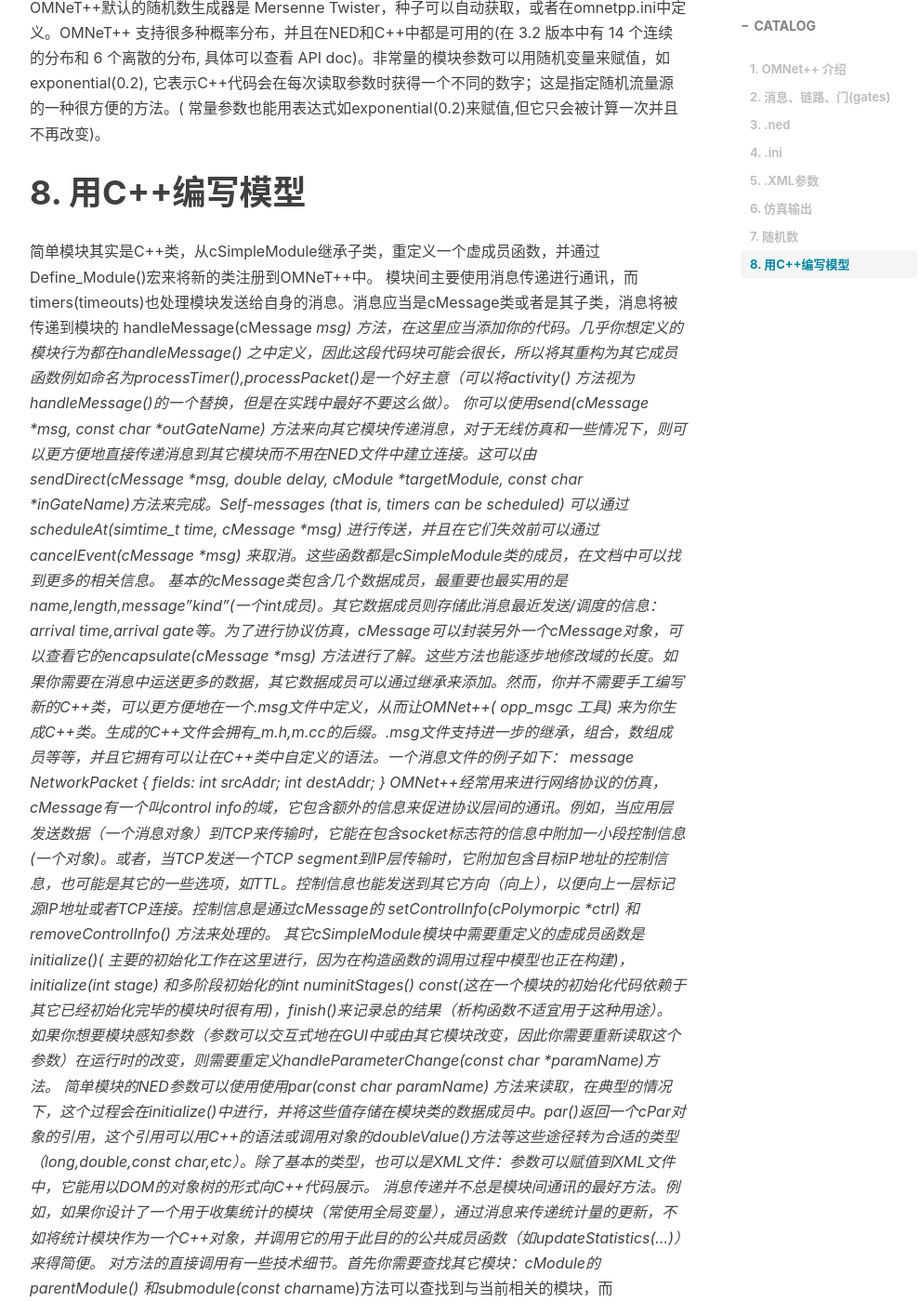
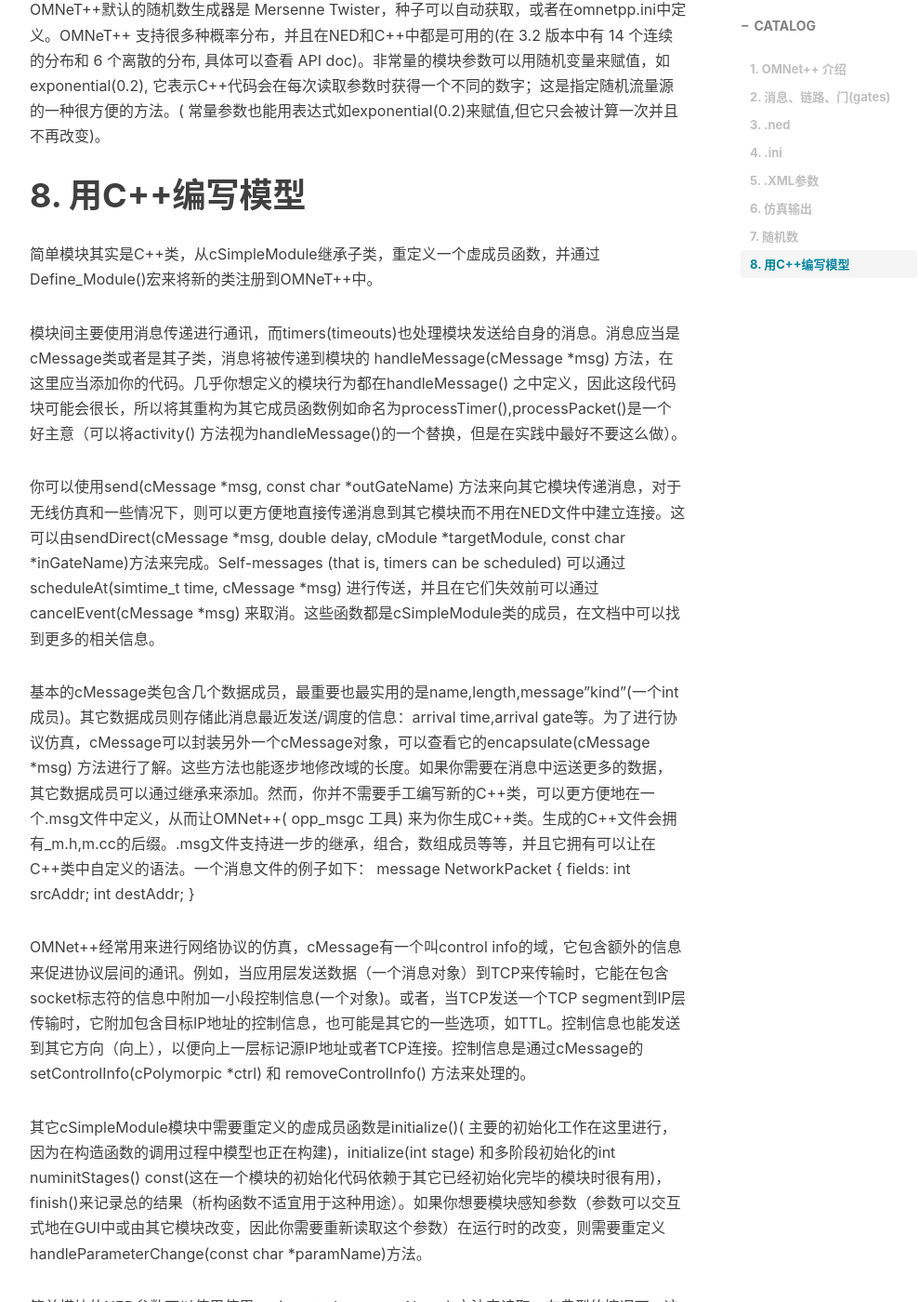
Before and after one commit to yuancanqin/yuancanqin.github.io, a Jekyll site: the page built from _posts/2019-11-10-OMNeT++-Simulation-Tutorial.md, in a window 1280 px wide and 1400 px high, scrolled down 4690 px. Shown: the whole window at 93% size, without its empty margins (233-1222 px from the left). Built offline with Jekyll 4.4.1, drawn with Linux system fonts in a browser that asks for light colours; nearby versions of some CDN libraries; comment, search, counter and statistics services are not loaded; some of the changed text lies outside the part shown.

Commit message:
new
v.04

````diff
--- a/_posts/2019-11-10-OMNeT++-Simulation-Tutorial.md
+++ b/_posts/2019-11-10-OMNeT++-Simulation-Tutorial.md
@@ -44,6 +44,7 @@
 # 3.    .ned
 每个仿真模型是一个复合模块类型的实例。这一层次（组件和拓扑）由NED文件来处理。
 NED文件只定义了模型的结构（拓扑），其行为和模块参数的某个子集则是开放的，行为是通过在简单模块相关联的C++代码来定义的，在NED文件中的参数赋值首先进行，而那些没有赋值的的参数则可以在ini文件中赋值（也就是说，在NED中的参数值不能被ini文件中的值覆盖）。如果最后仍然有一些参数没有被赋值，则会在运行时以交互的方式取得。
+
 1)简单块由simple关键字来声明的。
 简单模块是其他(复合)模块的基本构建块，简单模块类型由名称标识，简单模块通过声明参数和门来定义，一个名为sink的组件可以用NED来描述：
 ```
@@ -93,7 +94,8 @@
 所有的域(parameters, gates, submodules, connections) 都是可选的。通常复合模块参数是用于传递给子模块，对子模块的参数初始化的。
 
 基于这些模块则可以构成一个NED网络。并用network关键字来表示它可以通过自身运行。
-例如构成一个MulticastNetwork并用network关键字来表示它可以通过自身运行。例如构成一个MulticastNetwork,
+例如构成一个MulticastNetwork:
+
 ```
 network MulticastNetwork
 {
@@ -149,16 +151,25 @@
 
 # 8.    用C++编写模型
 简单模块其实是C++类，从cSimpleModule继承子类，重定义一个虚成员函数，并通过Define_Module()宏来将新的类注册到OMNeT++中。
+
 模块间主要使用消息传递进行通讯，而timers(timeouts)也处理模块发送给自身的消息。消息应当是cMessage类或者是其子类，消息将被传递到模块的 handleMessage(cMessage *msg) 方法，在这里应当添加你的代码。几乎你想定义的模块行为都在handleMessage() 之中定义，因此这段代码块可能会很长，所以将其重构为其它成员函数例如命名为processTimer(),processPacket()是一个好主意（可以将activity() 方法视为handleMessage()的一个替换，但是在实践中最好不要这么做）。
+
 你可以使用send(cMessage *msg, const char *outGateName) 方法来向其它模块传递消息，对于无线仿真和一些情况下，则可以更方便地直接传递消息到其它模块而不用在NED文件中建立连接。这可以由sendDirect(cMessage *msg, double delay, cModule *targetModule, const char *inGateName)方法来完成。Self-messages (that is, timers can be scheduled) 可以通过scheduleAt(simtime_t time, cMessage *msg) 进行传送，并且在它们失效前可以通过cancelEvent(cMessage *msg) 来取消。这些函数都是cSimpleModule类的成员，在文档中可以找到更多的相关信息。
+
 基本的cMessage类包含几个数据成员，最重要也最实用的是name,length,message”kind”(一个int成员)。其它数据成员则存储此消息最近发送/调度的信息：arrival time,arrival gate等。为了进行协议仿真，cMessage可以封装另外一个cMessage对象，可以查看它的encapsulate(cMessage *msg) 方法进行了解。这些方法也能逐步地修改域的长度。如果你需要在消息中运送更多的数据，其它数据成员可以通过继承来添加。然而，你并不需要手工编写新的C++类，可以更方便地在一个.msg文件中定义，从而让OMNet++( opp_msgc 工具) 来为你生成C++类。生成的C++文件会拥有_m.h,m.cc的后缀。.msg文件支持进一步的继承，组合，数组成员等等，并且它拥有可以让在C++类中自定义的语法。一个消息文件的例子如下：
 message NetworkPacket { fields: int srcAddr; int destAddr; }
+
 OMNet++经常用来进行网络协议的仿真，cMessage有一个叫control info的域，它包含额外的信息来促进协议层间的通讯。例如，当应用层发送数据（一个消息对象）到TCP来传输时，它能在包含socket标志符的信息中附加一小段控制信息(一个对象)。或者，当TCP发送一个TCP segment到IP层传输时，它附加包含目标IP地址的控制信息，也可能是其它的一些选项，如TTL。控制信息也能发送到其它方向（向上），以便向上一层标记源IP地址或者TCP连接。控制信息是通过cMessage的 setControlInfo(cPolymorpic *ctrl) 和 removeControlInfo() 方法来处理的。
+
 其它cSimpleModule模块中需要重定义的虚成员函数是initialize()( 主要的初始化工作在这里进行，因为在构造函数的调用过程中模型也正在构建)，initialize(int stage) 和多阶段初始化的int numinitStages() const(这在一个模块的初始化代码依赖于其它已经初始化完毕的模块时很有用)，finish()来记录总的结果（析构函数不适宜用于这种用途）。如果你想要模块感知参数（参数可以交互式地在GUI中或由其它模块改变，因此你需要重新读取这个参数）在运行时的改变，则需要重定义handleParameterChange(const char *paramName)方法。
+
 简单模块的NED参数可以使用使用par(const char paramName) 方法来读取，在典型的情况下，这个过程会在initialize()中进行，并将这些值存储在模块类的数据成员中。par()返回一个cPar对象的引用，这个引用可以用C++的语法或调用对象的doubleValue()方法等这些途径转为合适的类型（long,double,const char,etc）。除了基本的类型，也可以是XML文件：参数可以赋值到XML文件中，它能用以DOM的对象树的形式向C++代码展示。
+
 消息传递并不总是模块间通讯的最好方法。例如，如果你设计了一个用于收集统计的模块（常使用全局变量），通过消息来传递统计量的更新，不如将统计模块作为一个C++对象，并调用它的用于此目的的公共成员函数（如updateStatistics(…)）来得简便。
+
 对方法的直接调用有一些技术细节。首先你需要查找其它模块：cModule的parentModule() 和submodule(const char*name)方法可以查找到与当前相关的模块，而simulation.moduleByPath(const char path) 可以通过一个绝对的路径名在全局查找一个模块，一旦你拥有其它模块的指针，你需要将它转化为实际的类型(i.e. to StatisticsCollector from cModule*)，这是由拥有与C++的dynamic_cast相同语法的check_and_cast来完成，但如果转换不成功或指针为NULL时它会抛出一个错误。public的方法应当将Enther_Method()或者Enter_Method_Silent(…) 放置在顶端，它们启用了GUI的动画调用，同时进行了一些与临时上下文切换相近的行为（在这里并不深究，但如果想要在方法中进行消息处理这是必须的）。INET框架广泛地使用了方法调用来访问模块，如RoutingTable, InterfaceTable, NotificationBoard等。
 INET的NotificationBoard在一些仿真中很有用，它通过对信息的产生者和消费者进行解耦，在它们之间转发变化的notifications或者事件的notifications，从而支持几个模块间的信息共享（NotificationBoard宽泛地基于blackboard 区域，但在实践中，仅转发notifications比存储blackboard中发布的信息更简单有效。进一步地，notifications可能包含实际的数据或者指向数据的指针的拷贝）。
+
 对于调试，模块中打印一些必要的信息是很关键的。在OMNet++中使用ev<< （类似于printf和cout）将输出写到可以进行过滤的GUI窗口中，同时模块用图标的颜色或文件标签及tooltips来展示状态也有助于减少调试的时间；这个可以通过在执行时改变display string来完成（查看cModule’s displayString()）。通过调用bubble(const char*text)方法，可以在模块的上方看到一个短暂出现的“气泡”或“气球”，这也是很有帮助的。另外一种调试的辅助是WATCH(variableName) 宏及其变种 (WATCH_VECTOR, 等)，它能让你在Tkenv GUI中查看变量的值（you’ll find watched variables in the “Contents” tab of the module’s inspector)。
 为了记录输出向量，你应当添加一个cOutVector对象到类中作为一个数据成员（或者用new来创建），设置name string作为输出向量的名字，然后持续调用它的record(double value)方法来记录数字。输出标量最好编写在模块（请查看cModule中的 recordScalar(const char *name, double value) 方法）的finish() 函数中，可以基于计数器作为模块的数据成员。也可以计算基本的统计和图表：请参考cStdDev, cDoubleHistogram and cLongHistogram classes 这些类。
 NED文件描述静态的拓扑，但也能动态地创建模块和连接。这在网络拓扑不是以NED文件（如普通文本文件，Excel sheet，database等）存储，或者你想在运行时动态地创建和删除模块的情况下很有用。在前一种情况下，一般可以通过Awk,Perl,Python,Ruby,TCL或在文本编辑中一系列的查找/匹配操作来将数据转化为NED。然而，当你决定以C++来创建动态模块时，对一个样本NED文件调用nedtool并查看生成的_n.cc文件会很有帮助。
````
